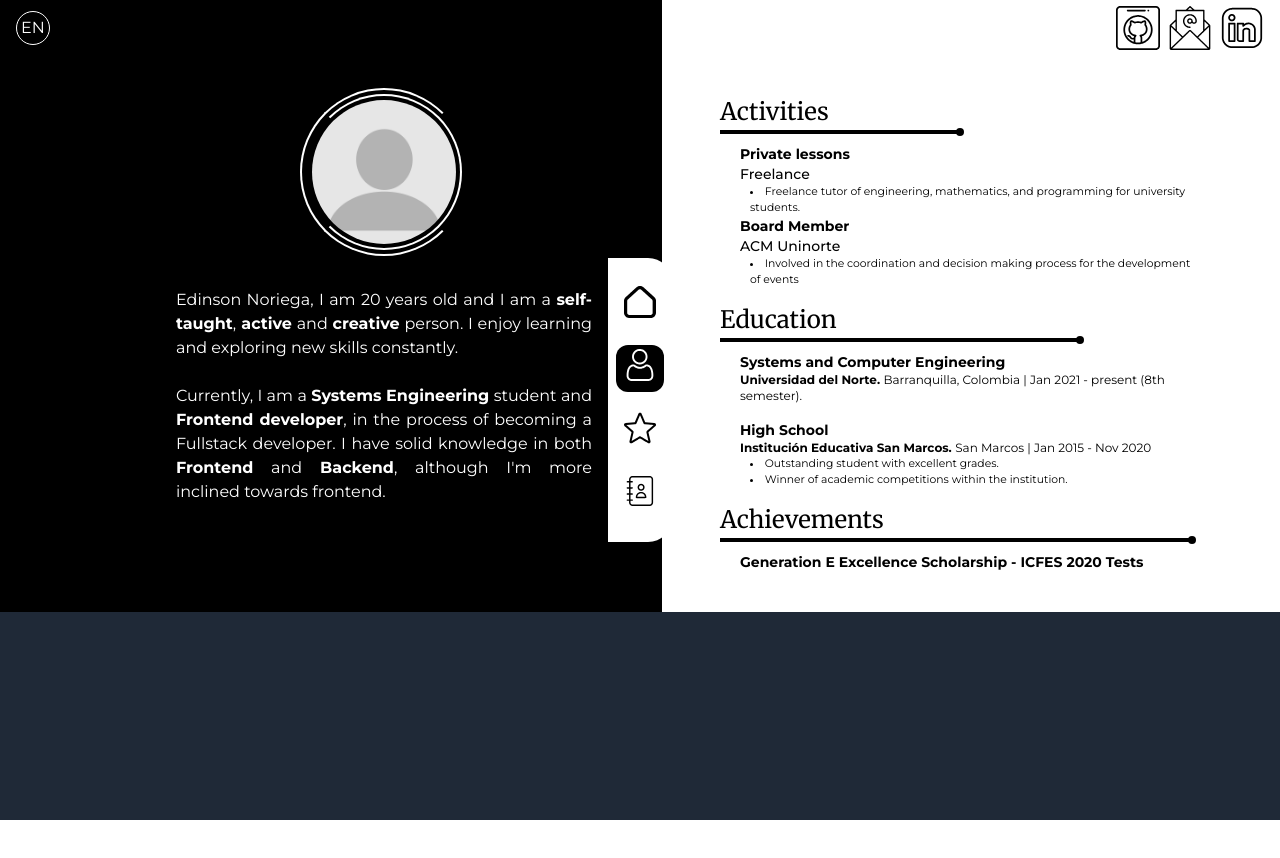
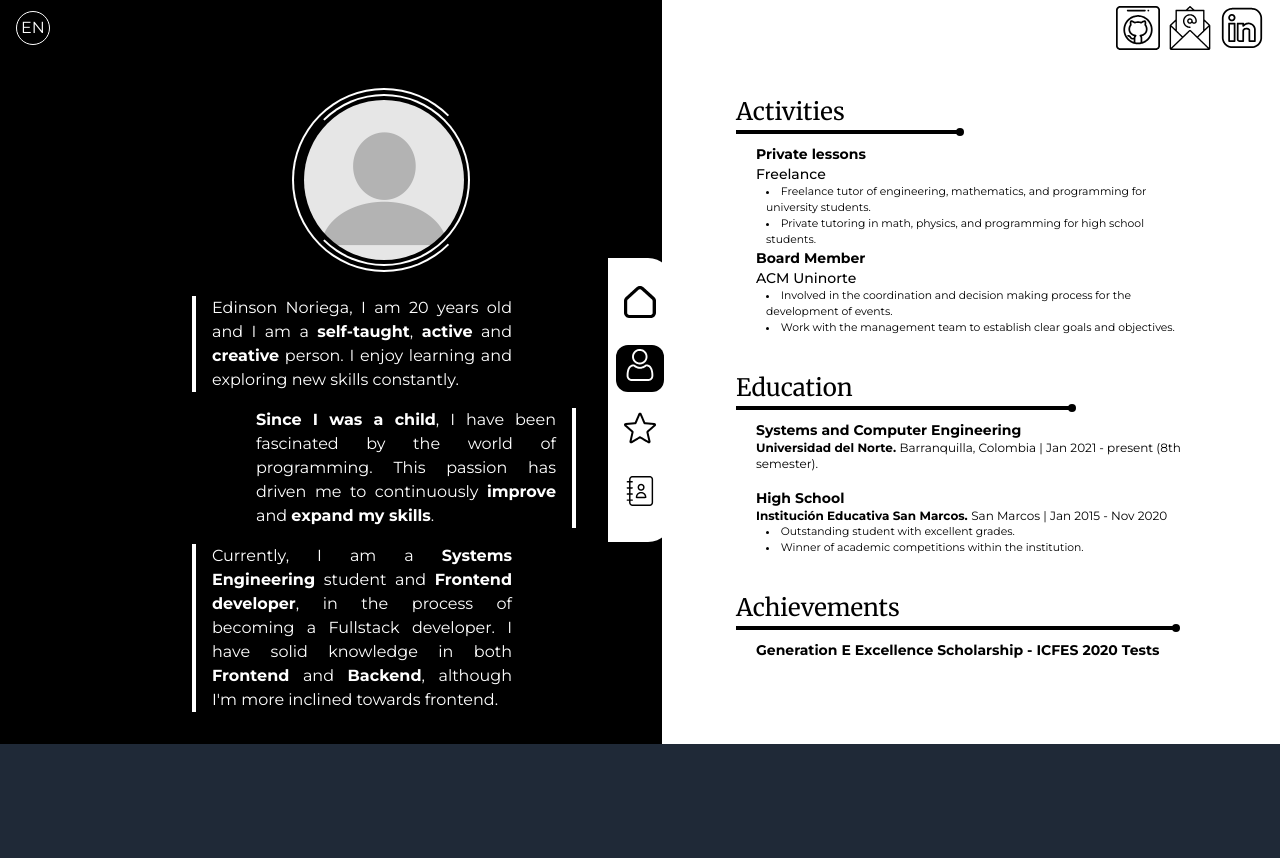
Before and after one commit to Almor21/Portfolio, a Next.js app: page /about in a window 1280 px wide. Shown: the top 858 px of the page. Before the commit the page ends 820 px from the top, so only its background shows below. Built offline with nearby package versions, Linux system fonts and the light colour scheme.

Commit message:
refactor[about]: add extra information and change layout

```diff
--- a/src/app/about/page.tsx
+++ b/src/app/about/page.tsx
@@ -8,10 +8,10 @@ function AboutPage() {
 	return (
 		<DivTransition>
 			<MoveBackground createDiv width="50%">
-				<div className="justify-self-end flex flex-col items-center text-white">
+				<div className="justify-self-end px-24 flex flex-col gap-6 items-center text-white">
 					<div className="p-1 border-2 border-[white_transparent_white_white] rounded-full transition-all duration-500 group hover:-rotate-180">
 						<div className="p-1 border-2 border-[white_white_white_transparent] rounded-full overflow-hidden transition-all duration-500 group-hover:rotate-[360deg]">
-							<div className="relative h-36 w-36">
+							<div className="relative h-40 w-40">
 								<Image
 									src={'/VoidPhoto.jpeg'}
 									alt="Profile image"
@@ -21,28 +21,56 @@ function AboutPage() {
 							</div>
 						</div>
 					</div>
-					<p className="my-8 px-20 text-justify">
+					<div className="text-justify flex flex-col gap-4">
+						<div className="relative group">
+							<div className='absolute left-0 top-0 bg-white h-full w-1 transition-all duration-[400ms] ease-out group-hover:w-4' />
+							<p className='pl-5 pr-16'>
 								Edinson Noriega, I am 20 years old and I am a{' '}
 								<span className="font-bold">self-taught</span>,
 								<span className="font-bold"> active</span> and{' '}
-						<span className="font-bold">creative</span> person. I
-						enjoy learning and exploring new skills constantly.
-						<br />
-						<br />
+								<span className="font-bold">creative</span>{' '}
+								person. I enjoy learning and exploring new
+								skills constantly.
+							</p>
+						</div>
+						<div className="relative group">
+							<div className='absolute right-0 top-0 bg-white h-full w-1 transition-all duration-[400ms] ease-out group-hover:w-4' />
+							<p className='pr-5 pl-16'>
+								<span className="font-bold">
+									Since I was a child
+								</span>
+								, I have been fascinated by the world of
+								programming. This passion has driven me to
+								continuously{' '}
+								<span className="font-bold">improve</span> and{' '}
+								<span className="font-bold">
+									expand my skills
+								</span>
+								.
+							</p>
+						</div>
+						<div className="relative group">
+							<div className='absolute left-0 top-0 bg-white h-full w-1 transition-all duration-[400ms] ease-out group-hover:w-4' />
+							<p className='pl-5 pr-16'>
 								Currently, I am a{' '}
 								<span className="font-bold">
 									Systems Engineering
 								</span>{' '}
 								student and{' '}
-						<span className="font-bold">Frontend developer</span>,
-						in the process of becoming a Fullstack developer. I have
-						solid knowledge in both{' '}
+								<span className="font-bold">
+									Frontend developer
+								</span>
+								, in the process of becoming a Fullstack
+								developer. I have solid knowledge in both{' '}
 								<span className="font-bold">Frontend</span> and{' '}
-						<span className="font-bold">Backend</span>, although I&apos;m
-						more inclined towards frontend.
+								<span className="font-bold">Backend</span>,
+								although I&apos;m more inclined towards
+								frontend.
 							</p>
 						</div>
-				<div className="justify-self-start px-12 text-xs">
+					</div>
+				</div>
+				<div className="justify-self-start px-16 text-xs flex flex-col gap-5">
 					<Section title="Activities" widthSeparator={1}>
 						<span className="font-bold text-sm">
 							Private lessons
@@ -55,6 +83,10 @@ function AboutPage() {
 								Freelance tutor of engineering, mathematics, and
 								programming for university students.
 							</li>
+							<li>
+								Private tutoring in math, physics, and
+								programming for high school students.
+							</li>
 						</ul>
 						<span className="font-bold text-sm">Board Member</span>
 						<br />
@@ -65,7 +97,11 @@ function AboutPage() {
 						<ul>
 							<li>
 								Involved in the coordination and decision making
-								process for the development of events
+								process for the development of events.
+							</li>
+							<li>
+								Work with the management team to establish clear
+								goals and objectives.
 							</li>
 						</ul>
 					</Section>
```
Lines whose indentation alone changed are shown as unchanged.
